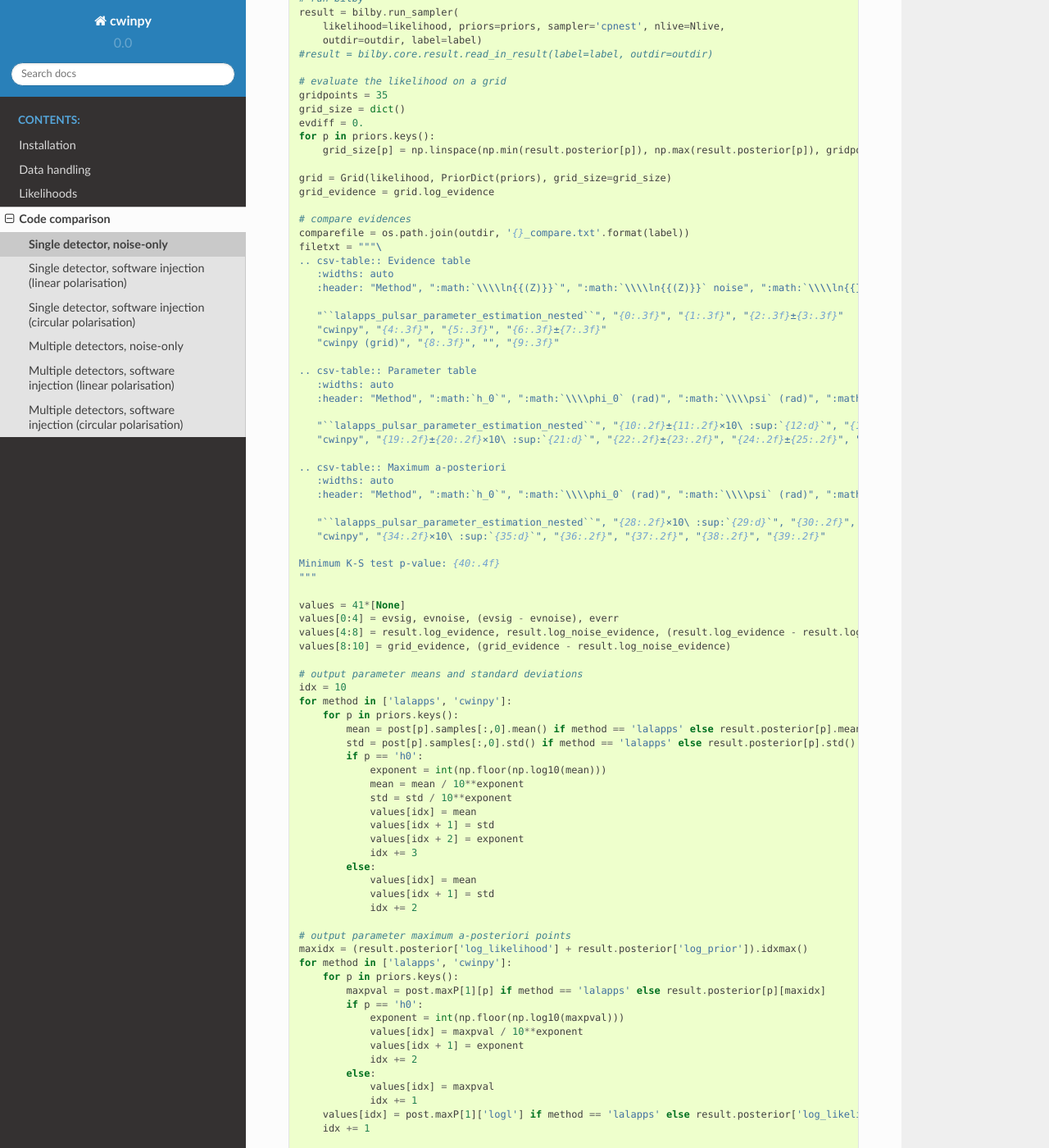
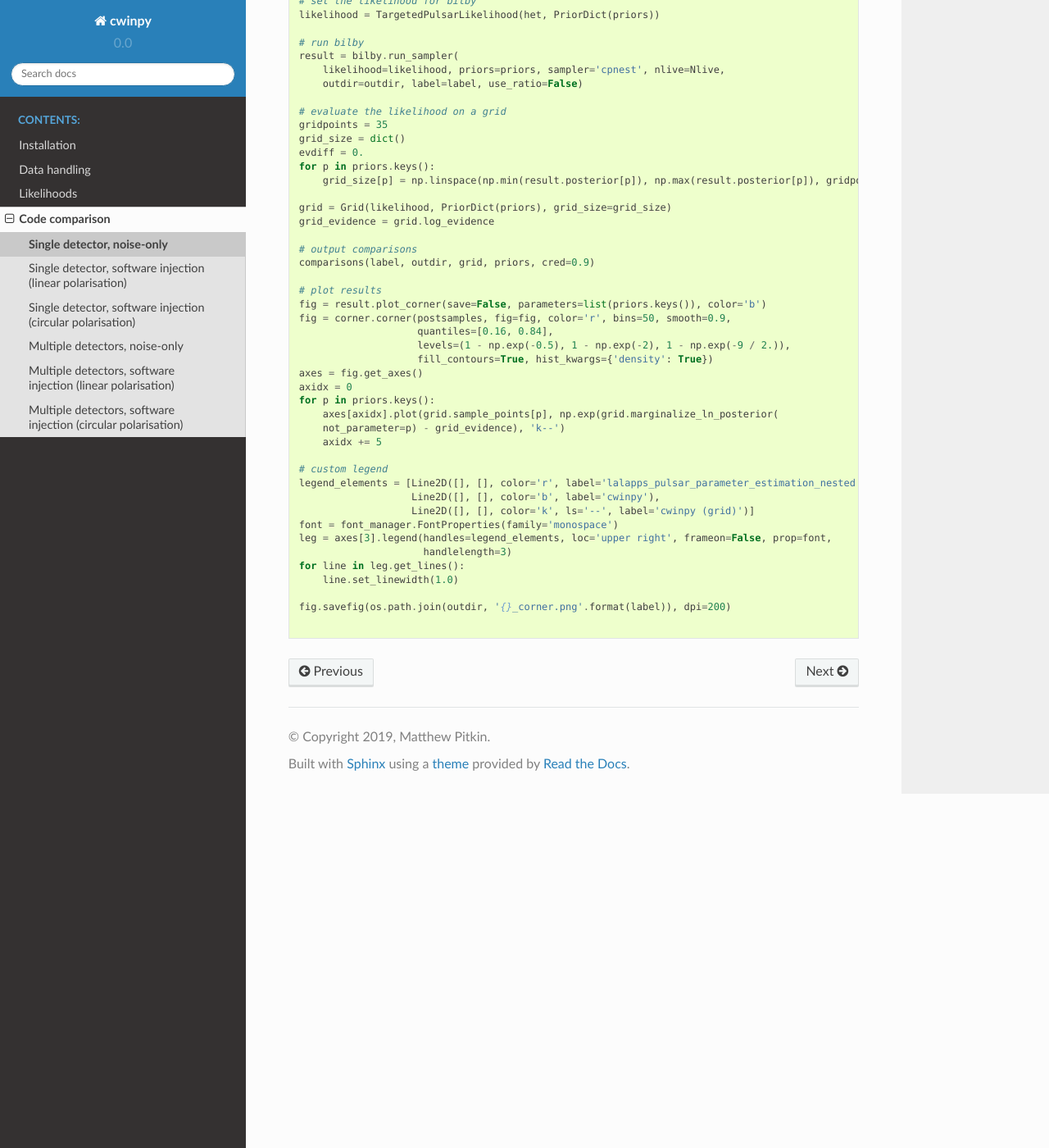
Before and after one commit to cwinpy/cwinpy, a Sphinx documentation site: the page built from docs/comparisons/single-detector-noise-only.txt, in a window 1280 px wide and 1400 px high, scrolled down 4154 px. Shown: the whole window at 82% size. Built offline with Sphinx 7.4.7 and the Read the Docs theme 2.0.0, drawn with Linux system fonts in a browser that asks for light colours; some of the changed lines change nothing that is shown; some of the changed text lies outside the part shown.

Commit message:
Updates to comparisons

```diff
--- /dev/null
+++ b/docs/comparisons/scripts/comparitors.py
@@ -0,0 +1,146 @@
+"""
+Output various comparitors between lalapps_pulsar_parameter_estimation_nested
+runs and cwinpy runs
+"""
+
+import os
+import h5py
+import numpy as np
+from scipy.stats import ks_2samp
+from lalapps.pulsarpputils import pulsar_nest_to_posterior
+from bilby.core.result import read_in_result
+
+
+# comparison rst table information
+FILETEXT = """\
+.. csv-table:: Evidence table
+   :widths: auto
+   :header: "Method", ":math:`\\\\ln{{(Z)}}`", ":math:`\\\\ln{{(Z)}}` noise", ":math:`\\\\ln{{}}` Odds"
+
+   "``lalapps_pulsar_parameter_estimation_nested``", "{0:.3f}", "{1:.3f}", "{2:.3f}±{3:.3f}"
+   "``cwinpy``", "{4:.3f}", "{5:.3f}", "{6:.3f}±{7:.3f}"
+   "``cwinpy`` (grid)", "{8:.3f}", "", "{9:.3f}"
+
+.. csv-table:: Parameter table
+   :widths: auto
+   :header: "Method", ":math:`h_0`", ":math:`\\\\phi_0` (rad)", ":math:`\\\\psi` (rad)", ":math:`\\\\cos{{\\\\iota}}`"
+
+   "``lalapps_pulsar_parameter_estimation_nested``", "{10:.2f}±{11:.2f}×10\ :sup:`{12:d}`", "{13:.2f}±{14:.2f}", "{15:.2f}±{16:.2f}", "{17:.2f}±{18:.2f}"
+   "{19:d}% credible intervals", "[{20:.2f}, {21:.2f}]×10\ :sup:`{22:d}`", "[{23:.2f}, {24:.2f}]", "[{25:.2f}, {26:.2f}]", "[{27:.2f}, {28:.2f}]"
+   "``cwinpy``", "{29:.2f}±{30:.2f}×10\ :sup:`{31:d}`", "{32:.2f}±{33:.2f}", "{34:.2f}±{35:.2f}", "{36:.2f}±{37:.2f}"
+   "{38:d}% credible intervals", "[{39:.2f}, {40:.2f}]×10\ :sup:`{41:d}`", "[{42:.2f}, {43:.2f}]", "[{44:.2f}, {45:.2f}]", "[{46:.2f}, {47:.2f}]"
+
+.. csv-table:: Maximum a-posteriori
+   :widths: auto
+   :header: "Method", ":math:`h_0`", ":math:`\\\\phi_0` (rad)", ":math:`\\\\psi` (rad)", ":math:`\\\\cos{{\\\\iota}}`", ":math:`\\\\ln{{(L)}}` max"
+
+   "``lalapps_pulsar_parameter_estimation_nested``", "{48:.2f}×10\ :sup:`{49:d}`", "{50:.2f}", "{51:.2f}", "{52:.2f}", "{53:.2f}"
+   "``cwinpy``", "{54:.2f}×10\ :sup:`{55:d}`", "{56:.2f}", "{57:.2f}", "{58:.2f}", "{59:.2f}"
+
+Minimum K-S test p-value: {60:.4f}
+"""
+
+
+def credible_interval(samples, ci=0.90):
+    # get the given percentage (minimum) credible interval
+    sortedsamples = sorted(samples)
+
+    lowbound = sortedsamples[0]
+    highbound = sortedsamples[-1]
+    cregion = highbound - lowbound
+    lsam = len(sortedsamples)
+    cllen = int(lsam*ci)
+    for j in range(lsam-cllen):
+        if sortedsamples[j + cllen] - sortedsamples[j] < cregion:
+            lowbound = sortedsamples[j]
+            highbound = sortedsamples[j + cllen]
+            cregion = highbound - lowbound
+
+    return lowbound, highbound
+
+
+def comparisons(label, outdir, grid, priors, cred=0.9):
+    """
+    Perform comparisons of the evidence, parameter values, confidence
+    intervals, and Kolmogorov-Smirnov test between samples produced with
+    lalapps_pulsar_parameter_estimation_nested and cwinpy.
+    """
+
+    lppenfile = os.path.join(outdir, '{}_post.hdf'.format(label))
+
+    # read in posterior samples from lalapps_pulsar_parameter_estimation_nested
+    post, evsig, evnoise = pulsar_nest_to_posterior(lppenfile)
+
+    # get uncertainty on ln(evidence)
+    info = h5py.File(lppenfile)['lalinference']['lalinference_nest'].attrs['information_nats']
+    nlive = h5py.File(lppenfile)['lalinference']['lalinference_nest'].attrs['number_live_points']
+    everr = np.sqrt(info/nlive)  # the uncertainty on the evidence
+
+    # read in cwinpy results
+    result = read_in_result(outdir=outdir, label=label)
+
+    # comparison file
+    comparefile = os.path.join(outdir, '{}_compare.txt'.format(label))
+
+    # get grid-based evidence
+    grid_evidence = grid.log_evidence
+
+    # set values to output
+    values = 61*[None]
+    values[0:4] = evsig, evnoise, (evsig - evnoise), everr
+    values[4:8] = result.log_evidence, result.log_noise_evidence, result.log_bayes_factor, result.log_evidence_err
+    values[8:10] = grid_evidence, (grid_evidence - result.log_noise_evidence)
+
+    # output parameter means standard deviations, and credible intervals
+    idx = 10
+    for method in ['lalapps', 'cwinpy']:
+        values[idx + 9] = int(cred * 100)
+        for p in priors.keys():
+            samples = post[p].samples[:,0] if method == 'lalapps' else result.posterior[p]
+            mean = samples.mean()
+            std = samples.std()
+            low, high = credible_interval(samples, ci=cred)
+            if p == 'h0':
+                exponent = int(np.floor(np.log10(mean)))
+                values[idx] = mean / 10**exponent
+                values[idx + 1] = std / 10**exponent
+                values[idx + 2] = exponent
+                values[idx + 10] = low / 10**exponent
+                values[idx + 11] = high / 10**exponent
+                values[idx + 12] = exponent
+                idx += 3
+            else:
+                values[idx] = mean
+                values[idx + 1] = std
+                values[idx + 10] = low
+                values[idx + 11] = high
+                idx += 2
+        idx += 10
+
+    # output parameter maximum a-posteriori points
+    maxidx = (result.posterior['log_likelihood'] + result.posterior['log_prior']).idxmax()
+    for method in ['lalapps', 'cwinpy']:
+        for p in priors.keys():
+            maxpval = post.maxP[1][p] if method == 'lalapps' else result.posterior[p][maxidx]
+            if p == 'h0':
+                exponent = int(np.floor(np.log10(maxpval)))
+                values[idx] = maxpval / 10**exponent
+                values[idx + 1] = exponent
+                idx += 2
+            else:
+                values[idx] = maxpval
+                idx += 1
+        values[idx] = post.maxP[0][0] if method == 'lalapps' else result.posterior['log_likelihood'][maxidx]
+        idx += 1
+
+    # calculate the Kolmogorov-Smirnov test for each 1d marginalised distribution
+    # from the two codes, and output the minimum p-value of the KS test statistic
+    # over all parameters
+    values[idx] = np.inf
+    for p in priors.keys():
+        _, pvalue = ks_2samp(post[p].samples[:,0], result.posterior[p])
+        if pvalue < values[idx]:
+            values[idx] = pvalue
+
+    with open(comparefile, 'w') as fp:
+        fp.write(FILETEXT.format(*values))
--- a/docs/comparisons/scripts/outputs/single_detector_noise_only_compare.txt
+++ b/docs/comparisons/scripts/outputs/single_detector_noise_only_compare.txt
@@ -2,22 +2,24 @@
    :widths: auto
    :header: "Method", ":math:`\\ln{(Z)}`", ":math:`\\ln{(Z)}` noise", ":math:`\\ln{}` Odds"
 
-   "``lalapps_pulsar_parameter_estimation_nested``", "162954.986", "162960.968", "-5.983±0.079"
-   "cwinpy", "162954.979", "162960.968", "-5.989±nan"
-   "cwinpy (grid)", "162955.020", "", "-5.948"
+   "``lalapps_pulsar_parameter_estimation_nested``", "163036.671", "163043.413", "-6.742±0.079"
+   "``cwinpy``", "163036.611", "163043.413", "-6.803±nan"
+   "``cwinpy`` (grid)", "163036.763", "", "-6.650"
 
 .. csv-table:: Parameter table
    :widths: auto
    :header: "Method", ":math:`h_0`", ":math:`\\phi_0` (rad)", ":math:`\\psi` (rad)", ":math:`\\cos{\\iota}`"
 
-   "``lalapps_pulsar_parameter_estimation_nested``", "1.48±1.09×10\ :sup:`-26`", "1.31±0.98", "0.76±0.48", "-0.17±0.48"
-   "cwinpy", "1.60±1.20×10\ :sup:`-26`", "1.30±1.01", "0.72±0.47", "-0.18±0.46"
+   "``lalapps_pulsar_parameter_estimation_nested``", "9.14±7.85×10\ :sup:`-27`", "1.48±0.90", "0.81±0.46", "-0.03±0.50"
+   "90% credible intervals", "[0.01, 19.76]×10\ :sup:`-27`", "[0.16, 2.94]", "[0.08, 1.48]", "[-0.83, 0.82]"
+   "``cwinpy``", "9.27±7.83×10\ :sup:`-27`", "1.51±0.90", "0.80±0.46", "-0.01±0.49"
+   "90% credible intervals", "[0.00, 19.87]×10\ :sup:`-27`", "[0.32, 3.13]", "[0.04, 1.47]", "[-0.86, 0.78]"
 
 .. csv-table:: Maximum a-posteriori
    :widths: auto
    :header: "Method", ":math:`h_0`", ":math:`\\phi_0` (rad)", ":math:`\\psi` (rad)", ":math:`\\cos{\\iota}`", ":math:`\\ln{(L)}` max"
 
-   "``lalapps_pulsar_parameter_estimation_nested``", "1.43×10\ :sup:`-26`", "0.77", "0.53", "0.33", "162960.38"
-   "cwinpy", "3.05×10\ :sup:`-26`", "0.05", "0.22", "-0.20", "2.22"
+   "``lalapps_pulsar_parameter_estimation_nested``", "1.17×10\ :sup:`-26`", "0.40", "1.43", "-0.25", "163043.75"
+   "``cwinpy``", "1.16×10\ :sup:`-26`", "1.04", "1.37", "-0.18", "163043.74"
 
-Minimum K-S test p-value: 0.0068
+Minimum K-S test p-value: 0.3136
--- a/docs/comparisons/scripts/single_detector_noise_only.py
+++ b/docs/comparisons/scripts/single_detector_noise_only.py
@@ -8,7 +8,6 @@
 import os
 import subprocess as sp
 import numpy as np
-from scipy.stats import ks_2samp
 import corner
 from collections import OrderedDict
 from cwinpy import HeterodynedData
@@ -19,7 +18,11 @@
 from matplotlib import pyplot as pl
 from lalapps.pulsarpputils import pulsar_nest_to_posterior
 from astropy.utils.data import download_file
-import h5py
+from matplotlib.lines import Line2D
+import matplotlib.font_manager as font_manager
+
+# comparison function
+from comparitors import comparisons
 
 
 # URL for ephemeris files
@@ -138,18 +141,13 @@
 for i, p in enumerate(priors.keys()):
     postsamples[:,i] = post[p].samples[:,0]
 
-# get "information gain"
-info = h5py.File(outpost)['lalinference']['lalinference_nest'].attrs['information_nats']
-everr = np.sqrt(info/Nlive)  # the uncertainty on the evidence
-
 # set the likelihood for bilby
 likelihood = TargetedPulsarLikelihood(het, PriorDict(priors))
 
 # run bilby
 result = bilby.run_sampler(
     likelihood=likelihood, priors=priors, sampler='cpnest', nlive=Nlive,
-    outdir=outdir, label=label)
-#result = bilby.core.result.read_in_result(label=label, outdir=outdir)
+    outdir=outdir, label=label, use_ratio=False)
 
 # evaluate the likelihood on a grid
 gridpoints = 35
@@ -161,88 +159,11 @@
 grid = Grid(likelihood, PriorDict(priors), grid_size=grid_size)
 grid_evidence = grid.log_evidence
 
-# compare evidences
-comparefile = os.path.join(outdir, '{}_compare.txt'.format(label))
-filetxt = """\
-.. csv-table:: Evidence table
-   :widths: auto
-   :header: "Method", ":math:`\\\\ln{{(Z)}}`", ":math:`\\\\ln{{(Z)}}` noise", ":math:`\\\\ln{{}}` Odds"
-
-   "``lalapps_pulsar_parameter_estimation_nested``", "{0:.3f}", "{1:.3f}", "{2:.3f}±{3:.3f}"
-   "cwinpy", "{4:.3f}", "{5:.3f}", "{6:.3f}±{7:.3f}"
-   "cwinpy (grid)", "{8:.3f}", "", "{9:.3f}"
-
-.. csv-table:: Parameter table
-   :widths: auto
-   :header: "Method", ":math:`h_0`", ":math:`\\\\phi_0` (rad)", ":math:`\\\\psi` (rad)", ":math:`\\\\cos{{\\\\iota}}`"
-
-   "``lalapps_pulsar_parameter_estimation_nested``", "{10:.2f}±{11:.2f}×10\ :sup:`{12:d}`", "{13:.2f}±{14:.2f}", "{15:.2f}±{16:.2f}", "{17:.2f}±{18:.2f}"
-   "cwinpy", "{19:.2f}±{20:.2f}×10\ :sup:`{21:d}`", "{22:.2f}±{23:.2f}", "{24:.2f}±{25:.2f}", "{26:.2f}±{27:.2f}"
-
-.. csv-table:: Maximum a-posteriori
-   :widths: auto
-   :header: "Method", ":math:`h_0`", ":math:`\\\\phi_0` (rad)", ":math:`\\\\psi` (rad)", ":math:`\\\\cos{{\\\\iota}}`", ":math:`\\\\ln{{(L)}}` max"
-
-   "``lalapps_pulsar_parameter_estimation_nested``", "{28:.2f}×10\ :sup:`{29:d}`", "{30:.2f}", "{31:.2f}", "{32:.2f}", "{33:.2f}"
-   "cwinpy", "{34:.2f}×10\ :sup:`{35:d}`", "{36:.2f}", "{37:.2f}", "{38:.2f}", "{39:.2f}"
-
-Minimum K-S test p-value: {40:.4f}
-"""
-
-values = 41*[None]
-values[0:4] = evsig, evnoise, (evsig - evnoise), everr
-values[4:8] = result.log_evidence, result.log_noise_evidence, (result.log_evidence - result.log_noise_evidence), result.log_evidence_err
-values[8:10] = grid_evidence, (grid_evidence - result.log_noise_evidence)
-
-# output parameter means and standard deviations
-idx = 10
-for method in ['lalapps', 'cwinpy']:
-    for p in priors.keys():
-        mean = post[p].samples[:,0].mean() if method == 'lalapps' else result.posterior[p].mean()
-        std = post[p].samples[:,0].std() if method == 'lalapps' else result.posterior[p].std()
-        if p == 'h0':
-            exponent = int(np.floor(np.log10(mean)))
-            mean = mean / 10**exponent
-            std = std / 10**exponent
-            values[idx] = mean
-            values[idx + 1] = std
-            values[idx + 2] = exponent
-            idx += 3
-        else:
-            values[idx] = mean
-            values[idx + 1] = std
-            idx += 2
-
-# output parameter maximum a-posteriori points
-maxidx = (result.posterior['log_likelihood'] + result.posterior['log_prior']).idxmax()
-for method in ['lalapps', 'cwinpy']:
-    for p in priors.keys():
-        maxpval = post.maxP[1][p] if method == 'lalapps' else result.posterior[p][maxidx]
-        if p == 'h0':
-            exponent = int(np.floor(np.log10(maxpval)))
-            values[idx] = maxpval / 10**exponent
-            values[idx + 1] = exponent
-            idx += 2
-        else:
-            values[idx] = maxpval
-            idx += 1
-    values[idx] = post.maxP[1]['logl'] if method == 'lalapps' else result.posterior['log_likelihood'][maxidx]
-    idx += 1
-
-# calculate the Kolmogorov-Smirnov test for each 1d marginalised distribution
-# from the two codes, and output the minimum p-value of the KS test statistic
-# over all parameters
-values[idx] = np.inf
-for p in priors.keys():
-    _, pvalue = ks_2samp(post[p].samples[:,0], result.posterior[p])
-    if pvalue < values[idx]:
-        values[idx] = pvalue
-
-with open(comparefile, 'w') as fp:
-    fp.write(filetxt.format(*values))
+# output comparisons
+comparisons(label, outdir, grid, priors, cred=0.9)
 
 # plot results
-fig = result.plot_corner(save=False, parameters=list(priors.keys()))
+fig = result.plot_corner(save=False, parameters=list(priors.keys()), color='b')
 fig = corner.corner(postsamples, fig=fig, color='r', bins=50, smooth=0.9,
                     quantiles=[0.16, 0.84],
                     levels=(1 - np.exp(-0.5), 1 - np.exp(-2), 1 - np.exp(-9 / 2.)),
@@ -254,4 +175,14 @@
     not_parameter=p) - grid_evidence), 'k--')
     axidx += 5
 
-fig.savefig(os.path.join(outdir, '{}_corner.png'.format(label)), dpi=300)
+# custom legend
+legend_elements = [Line2D([], [], color='r', label='lalapps_pulsar_parameter_estimation_nested'),
+                   Line2D([], [], color='b', label='cwinpy'),
+                   Line2D([], [], color='k', ls='--', label='cwinpy (grid)')]
+font = font_manager.FontProperties(family='monospace')
+leg = axes[3].legend(handles=legend_elements, loc='upper right', frameon=False, prop=font,
+                     handlelength=3)
+for line in leg.get_lines():
+    line.set_linewidth(1.0)
+
+fig.savefig(os.path.join(outdir, '{}_corner.png'.format(label)), dpi=200)
```
Also changed, not shown: docs/comparisons/scripts/outputs/single_detector_noise_only_corner.png.
